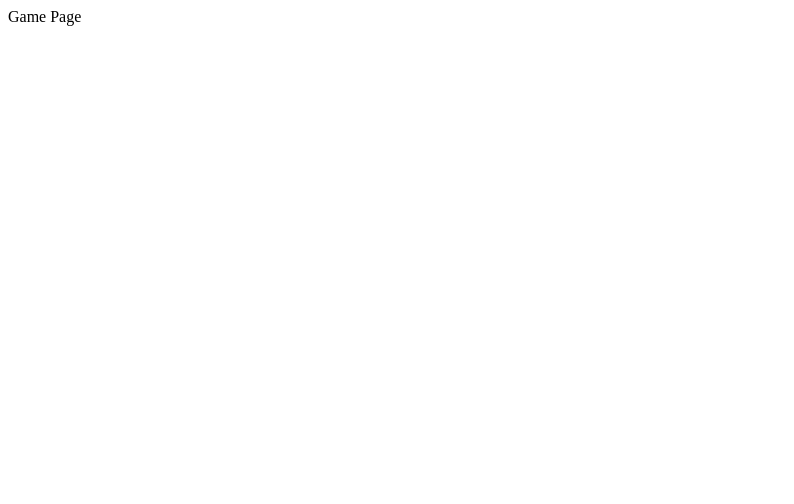
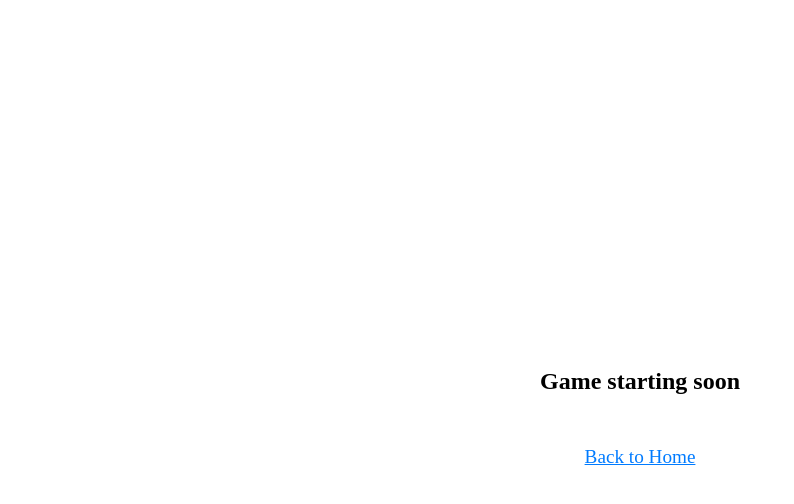
Before and after one commit to wesleylui/uofcguessr, a React (Vite) app in the folder frontend/: page /game in a window 1280 px wide. Shown: the top 504 px of the page, without its empty margins (0-794 px from the left). Built offline with nearby package versions, Linux system fonts and the light colour scheme.

Commit message:
create GamePage shell w/ back to home navigation

```diff
--- a/frontend/src/App.jsx
+++ b/frontend/src/App.jsx
@@ -2,12 +2,15 @@
 
 import { BrowserRouter, Routes, Route } from 'react-router-dom';
 import LandingPage from './pages/LandingPage';
+
+import GamePage from './pages/GamePage';
 
 function App() {
   return (
     <BrowserRouter>
       <Routes>
   <Route path="/" element={<LandingPage />} />
+  <Route path="/game" element={<GamePage />} />
         <Route path="/game" element={<div>Game Page</div>} />
       </Routes>
     </BrowserRouter>
--- /dev/null
+++ b/frontend/src/pages/GamePage.jsx
@@ -0,0 +1,13 @@
+import React from 'react';
+import { Link } from 'react-router-dom';
+
+const GamePage = () => (
+  <div style={{ display: 'flex', flexDirection: 'column', alignItems: 'center', justifyContent: 'center', height: '100vh' }}>
+    <h2>Game starting soon</h2>
+    <Link to="/" style={{ marginTop: '2rem', fontSize: '1.2rem', color: '#007bff', textDecoration: 'underline' }}>
+      Back to Home
+    </Link>
+  </div>
+);
+
+export default GamePage;
```
